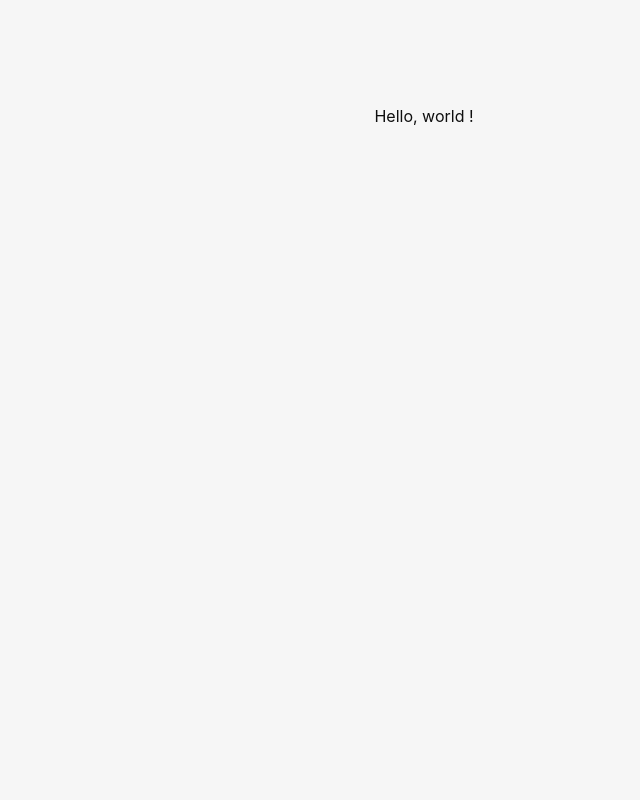
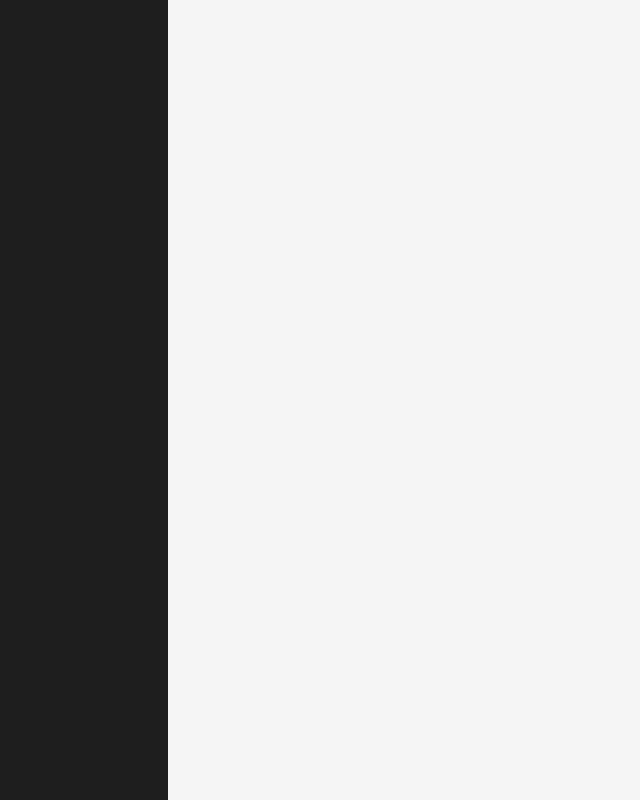
Before and after one commit to jakubaszcz/desktop-agent, a React (Vite) app in the folder interface/: page / in a window 1280 px wide. Shown: the whole page, without its empty margins (216-856 px from the left). Built offline with nearby package versions, Linux system fonts and the light colour scheme.

Commit message:
feat: separate main content and navigation sections

```diff
--- a/interface/src/App.css
+++ b/interface/src/App.css
@@ -1,116 +1,9 @@
-.logo.vite:hover {
-  filter: drop-shadow(0 0 2em #747bff);
+:root {
+  padding: 0;
+  margin: 0;
 }
 
-.logo.react:hover {
-  filter: drop-shadow(0 0 2em #61dafb);
+body {
+  margin: 0;
+  padding: 0;
 }
-:root {
-  font-family: Inter, Avenir, Helvetica, Arial, sans-serif;
-  font-size: 16px;
-  line-height: 24px;
-  font-weight: 400;
-
-  color: #0f0f0f;
-  background-color: #f6f6f6;
-
-  font-synthesis: none;
-  text-rendering: optimizeLegibility;
-  -webkit-font-smoothing: antialiased;
-  -moz-osx-font-smoothing: grayscale;
-  -webkit-text-size-adjust: 100%;
-}
-
-.container {
-  margin: 0;
-  padding-top: 10vh;
-  display: flex;
-  flex-direction: column;
-  justify-content: center;
-  text-align: center;
-}
-
-.logo {
-  height: 6em;
-  padding: 1.5em;
-  will-change: filter;
-  transition: 0.75s;
-}
-
-.logo.tauri:hover {
-  filter: drop-shadow(0 0 2em #24c8db);
-}
-
-.row {
-  display: flex;
-  justify-content: center;
-}
-
-a {
-  font-weight: 500;
-  color: #646cff;
-  text-decoration: inherit;
-}
-
-a:hover {
-  color: #535bf2;
-}
-
-h1 {
-  text-align: center;
-}
-
-input,
-button {
-  border-radius: 8px;
-  border: 1px solid transparent;
-  padding: 0.6em 1.2em;
-  font-size: 1em;
-  font-weight: 500;
-  font-family: inherit;
-  color: #0f0f0f;
-  background-color: #ffffff;
-  transition: border-color 0.25s;
-  box-shadow: 0 2px 2px rgba(0, 0, 0, 0.2);
-}
-
-button {
-  cursor: pointer;
-}
-
-button:hover {
-  border-color: #396cd8;
-}
-button:active {
-  border-color: #396cd8;
-  background-color: #e8e8e8;
-}
-
-input,
-button {
-  outline: none;
-}
-
-#greet-input {
-  margin-right: 5px;
-}
-
-@media (prefers-color-scheme: dark) {
-  :root {
-    color: #f6f6f6;
-    background-color: #2f2f2f;
-  }
-
-  a:hover {
-    color: #24c8db;
-  }
-
-  input,
-  button {
-    color: #ffffff;
-    background-color: #0f0f0f98;
-  }
-  button:active {
-    background-color: #0f0f0f69;
-  }
-}
--- a/interface/src/App.tsx
+++ b/interface/src/App.tsx
@@ -2,11 +2,28 @@
 
 function App() {
 
-  return (
-    <main className="container">
-      <p>Hello, world !</p>
-    </main>
-  );
+    return (
+        <main style={
+            {
+                display: "flex",
+                height: "100vh",
+            }}>
+            <div style={
+                {
+                    width: "30%",
+                    background: "#1e1e1e"
+                }}>
+                {/* This is where the sidebar will go */}
+            </div>
+            <div style={
+                {
+                    flex: 1,
+                    background: "#f5f5f5"
+                }}>
+                {/* All the content will go here */}
+            </div>
+        </main>
+    );
 }
 
 export default App;
```
